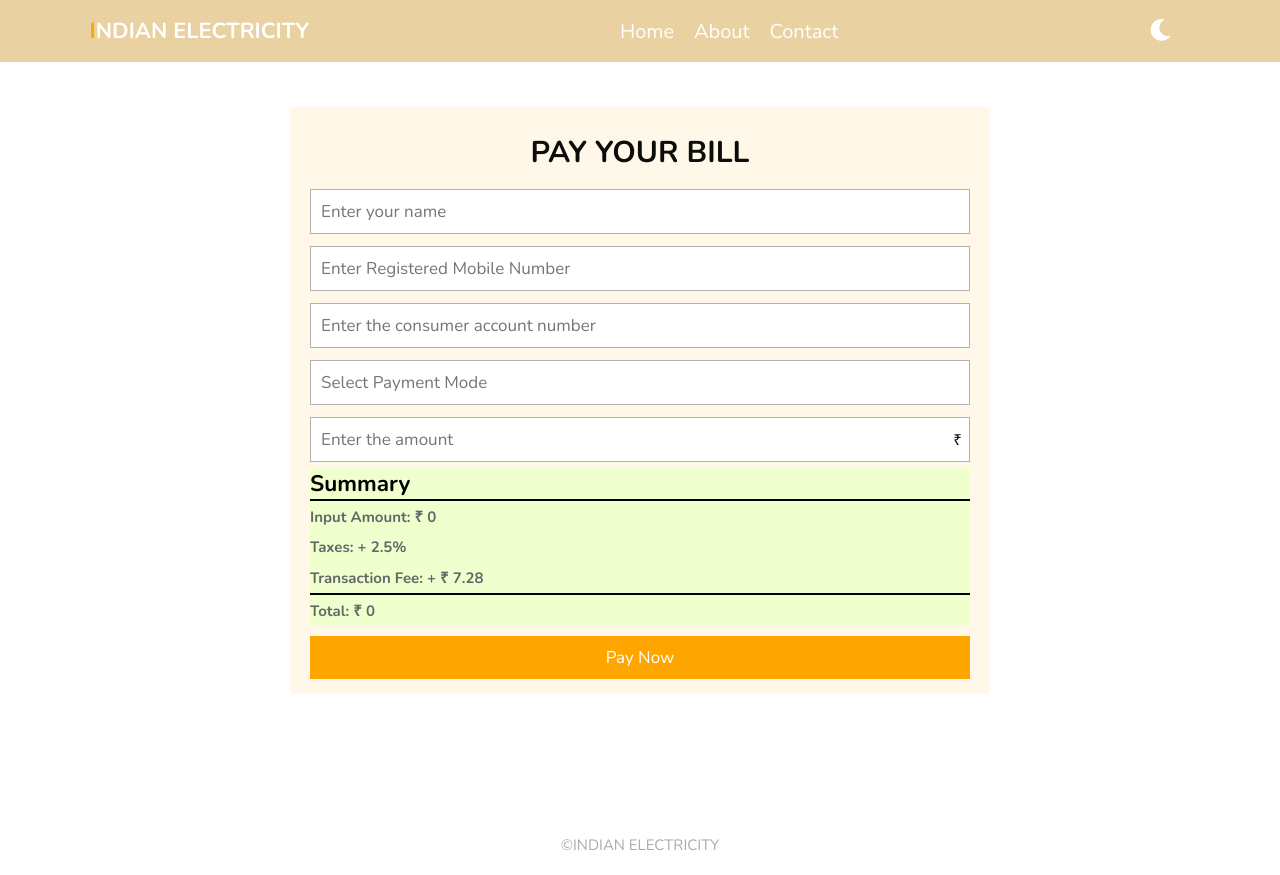
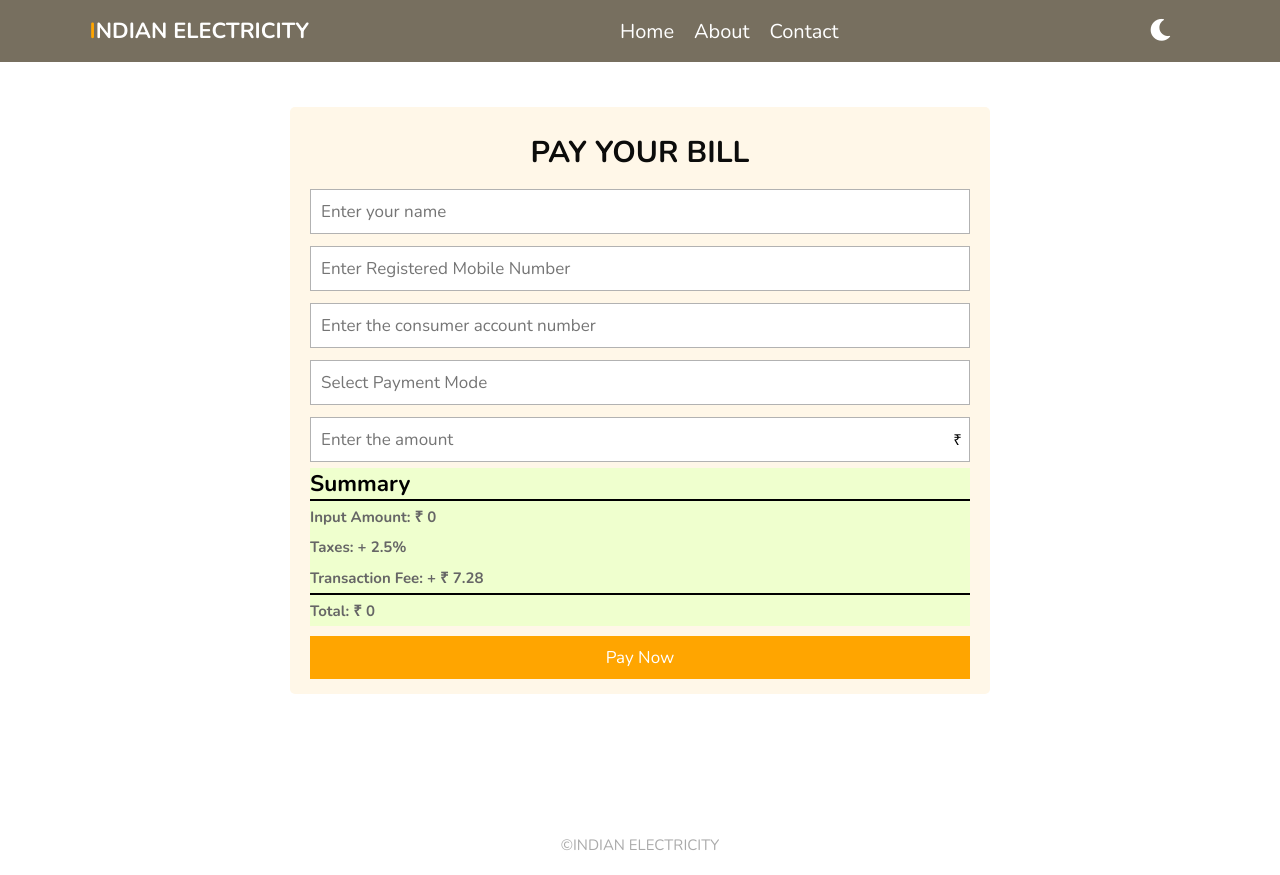
Before and after one commit to ashutoshdevalskf/IndianElectricity, a plain HTML site: page payyourbills.html in a window 1280 px wide. Drawn offline with nearby package versions, Linux system fonts and the light colour scheme.

Commit message:
Update payyourbills.html

```diff
--- a/payyourbills.html
+++ b/payyourbills.html
@@ -45,7 +45,7 @@
             top: 0;
             left: 0;
             right: 0;
-            background: rgb(234 209 162);
+            background: rgb(119, 111, 95);
             z-index: 1000;
             display: flex;
             align-items: center;
```
